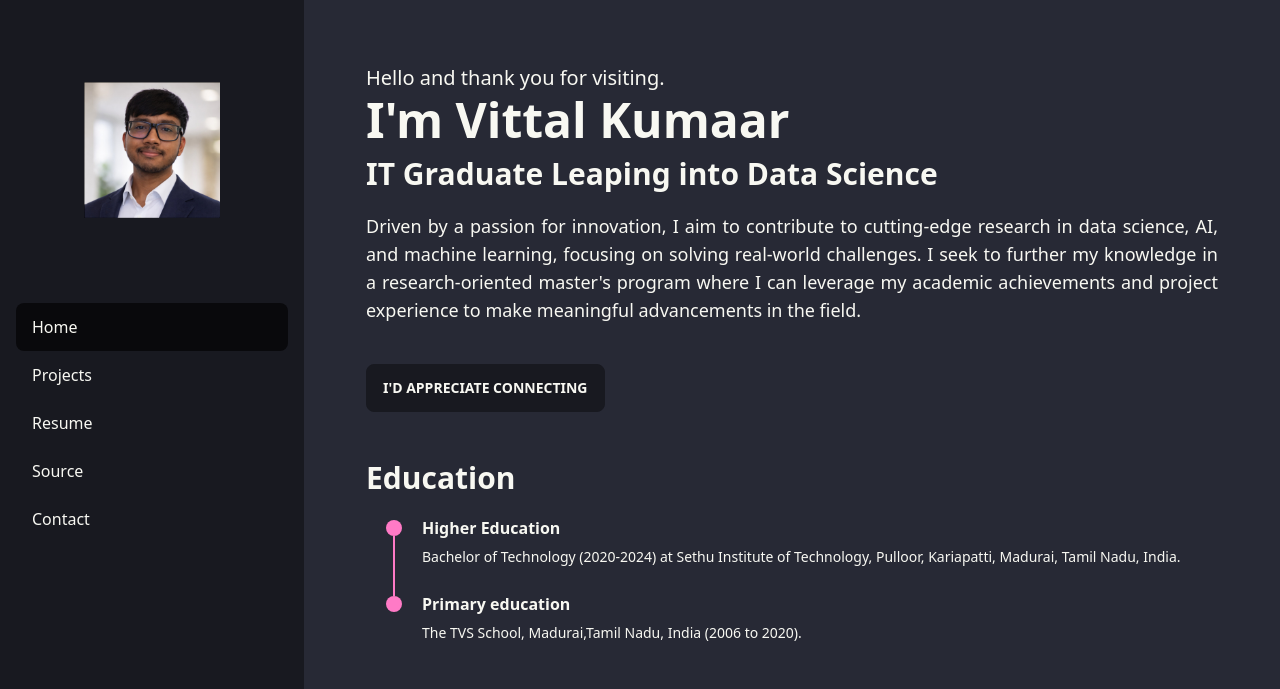
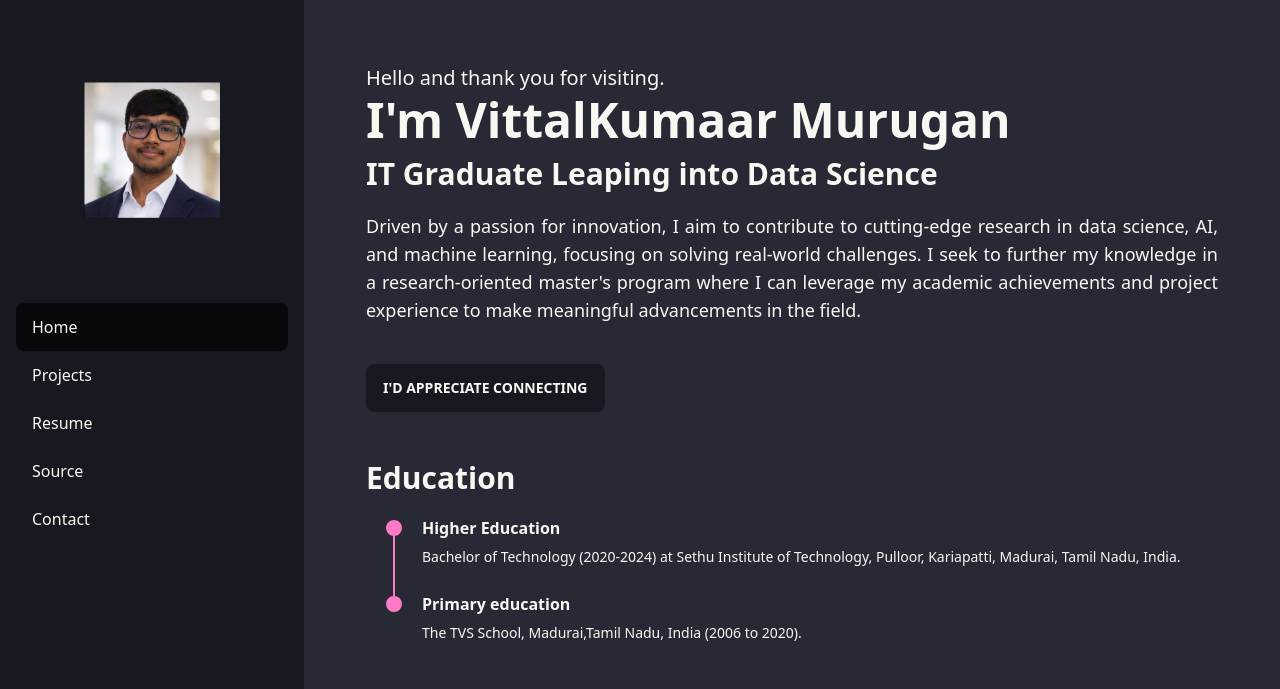
Before and after one commit to v1ttal/v1ttal-Portfolio, an Astro site: page / in a window 1280 px wide. Shown: the top 689 px of the page. Built offline with nearby package versions, Linux system fonts and the light colour scheme; Astro itself is replaced by a stand-in of ours.

Commit message:
Update name in header, home and footer

```diff
--- a/src/components/Header.astro
+++ b/src/components/Header.astro
@@ -19,7 +19,7 @@
     </div>
     <div class="navbar-center">
       <a class="btn btn-ghost normal-case text-xl" href="/"
-        >VITTAL KUMAAR</a>
+        >>VITTALKUMAAR MURUGAN</a> </a>
     </div>
     <div class="navbar-end"></div>
   </div>
--- a/src/pages/index.astro
+++ b/src/pages/index.astro
@@ -7,7 +7,7 @@ import TimeLineElement from "../components/cv/TimeLine.astro"
 <BaseLayout sideBarActiveItemID="home">
   <div class="pb-12 mt-5">
     <div class="text-xl py-1">Hello and thank you for visiting.</div>
-    <div class="text-5xl font-bold">I'm Vittal Kumaar</div>
+    <div class="text-5xl font-bold">I'm VittalKumaar Murugan</div>
     <div class="text-3xl py-3 font-bold">IT Graduate Leaping into Data Science</div>
     <div class="py-2 w-full">
       <p class="text-lg text-justify">
```
